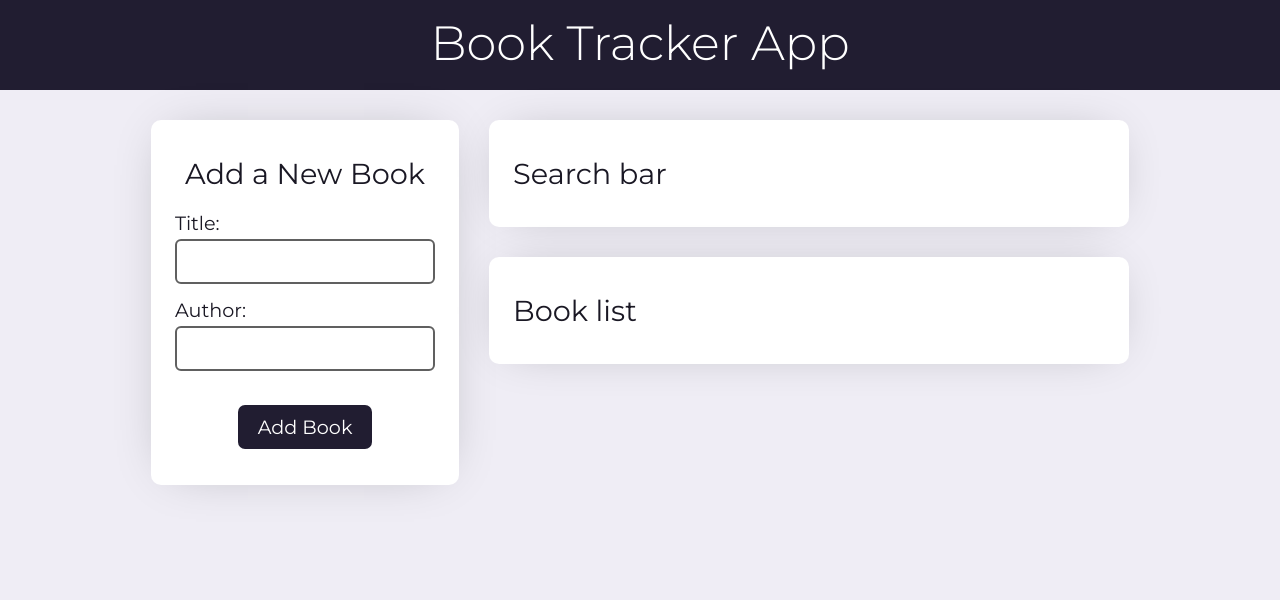
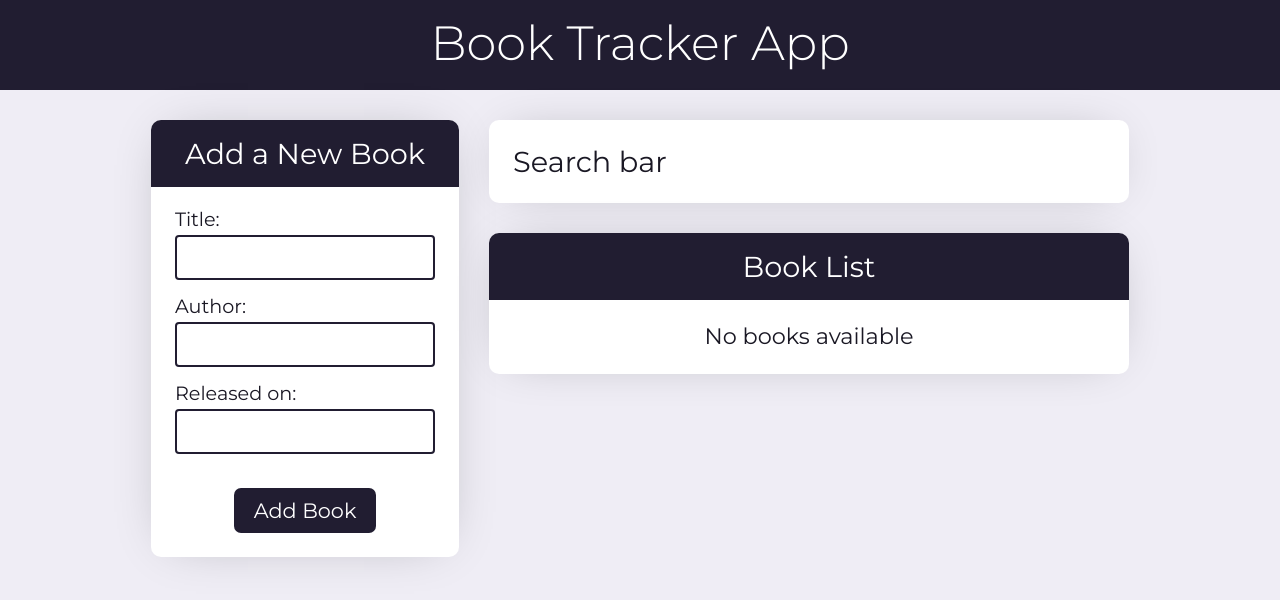
Before and after one commit to alexeymasasin/book-tracker-app, a React (Create React App) app in the folder frontend/: page / in a window 1280 px wide. Shown: the top 600 px of the page. Built offline with nearby package versions, Linux system fonts and the light colour scheme.

Commit message:
Book list component added, functionality provided

```diff
--- a/frontend/src/components/BookList/BookList.jsx
+++ b/frontend/src/components/BookList/BookList.jsx
@@ -1,9 +1,29 @@
 import styles from './BookList.module.css';
+import {useSelector} from 'react-redux';
+import SingleBook from './SingleBook';
 
 const BookList = () => {
+  const books = useSelector(state => state.books);
+
   return (
     <div className={`book-list ${styles.window}`}>
-      <h2>Book list</h2>
+      <div className={styles.heading}>
+        <h2>Book List</h2>
+      </div>
+      <div className={styles.wrapper}>
+        {
+          books.length === 0 ?
+            <p>No books available</p> :
+            <ul>
+              {books.map((book, i) => (
+                <SingleBook title={book.title} author={book.author}
+                            releaseDate={book.releaseDate}
+                            key={i} index={i}
+                            lastChild={i === books.length - 1}/>
+              ))}
+            </ul>
+        }
+      </div>
     </div>
   );
 };
--- a/frontend/src/components/BookList/BookList.module.css
+++ b/frontend/src/components/BookList/BookList.module.css
@@ -1,6 +1,41 @@
 .window {
+  width: 640px;
   margin: 0 auto;
-  width: 640px;
+}
+
+.window h2 {
+  text-align: center;
+}
+
+.window li {
+  list-style: none;
+}
+
+.wrapper {
+  /*padding-top: 24px;*/
+  margin-bottom: -24px;
+}
+
+.wrapper ul {
+  display: flex;
+  flex-direction: column;
+}
+
+.wrapper > p {
+  font-size: 1.4rem;
+  text-align: center;
+  padding: 22px 0 24px;
+}
+
+.heading {
+  background-color: var(--accent_color);
+  color: var(--text_color_contrast);
+  text-align: center;
+  width: calc(100% + 48px);
+  margin: -24px -24px 0;
+  padding: 16px 0;
+  border-top-left-radius: var(--window_border_radius);
+  border-top-right-radius: var(--window_border_radius);
 }
 
 @media (max-width: 1050px) {
--- /dev/null
+++ b/frontend/src/components/BookList/SingleBook.jsx
@@ -0,0 +1,17 @@
+import styles from './SingleBook.module.css';
+
+function SingleBook({title, author, releaseDate, index, lastChild}) {
+  return (
+    <li>
+      <div
+        className={`${styles.wrapper} ${lastChild ? styles.last_child : ''}`}>
+        <p className={styles.index}>{++index}.</p>{' '}
+        <p className={styles.title}>"{title}"</p>{' '}
+        by <p className={styles.author}>{author}</p>{' '}
+        ({releaseDate})
+      </div>
+    </li>
+  );
+}
+
+export default SingleBook;
--- /dev/null
+++ b/frontend/src/components/BookList/SingleBook.module.css
@@ -0,0 +1,40 @@
+li {
+  display: flex;
+  align-items: center;
+  margin-bottom: -2px;
+}
+
+.wrapper {
+  flex: 1;
+  margin: 0 -24px;
+  padding: 24px;
+  transition: all 0.2s;
+  border-top: 2px solid var(--selection_color);
+}
+
+.last_child {
+  border-bottom-left-radius: 10px;
+  border-bottom-right-radius: 10px;
+}
+
+.wrapper:hover {
+  background-color: var(--selection_color);
+}
+
+.wrapper > * {
+  display: inline-block;
+}
+
+.title {
+  font-size: 1.3rem;
+}
+
+.author {
+  font-weight: 500;
+  font-size: 1.3rem;
+}
+
+.index {
+  font-size: 1.3rem;
+  font-weight: 500;
+}
--- a/frontend/src/components/Form/Form.jsx
+++ b/frontend/src/components/Form/Form.jsx
@@ -6,24 +6,29 @@ import {addBook} from '../../redux/books/actionCreators';
 const Form = () => {
   const [title, setTitle] = useState('');
   const [author, setAuthor] = useState('');
+  const [releaseDate, setReleaseDate] = useState('');
   const dispatch = useDispatch();
 
   const handleSubmit = (e) => {
     e.preventDefault();
-    if (title && author) {
+    if (title && author && releaseDate) {
       const book = {
         title,
         author,
+        releaseDate,
       };
       dispatch(addBook(book));
       setTitle('');
       setAuthor('');
+      setReleaseDate('');
     }
   };
 
   return (
     <div className={`form ${styles.window}`}>
-      <h2>Add a New Book</h2>
+      <div className={styles.heading}>
+        <h2>Add a New Book</h2>
+      </div>
       <form onSubmit={handleSubmit}>
         <label htmlFor="title">
           Title:
@@ -35,7 +40,18 @@ const Form = () => {
           <input type="text" id="author" value={author}
                  onChange={(e) => setAuthor(e.target.value)}/>
         </label>
-        <button type="submit">Add Book</button>
+        <label htmlFor="release-date">
+          Released on:
+          <input type="text" id="release-date" value={releaseDate}
+                 onChange={(e) => setReleaseDate(e.target.value)}/>
+        </label>
+        <button disabled={!(title && author && releaseDate)}
+                className={!(title && author && releaseDate)
+                  ? styles.disabled
+                  : ''}
+                type="submit">
+          Add Book
+        </button>
       </form>
     </div>
   );
--- a/frontend/src/components/Form/Form.module.css
+++ b/frontend/src/components/Form/Form.module.css
@@ -4,6 +4,18 @@
   margin: 0 auto;
   gap: 20px;
   align-items: center;
+  height: 100%;
+}
+
+.heading {
+  background-color: var(--accent_color);
+  color: var(--text_color_contrast);
+  text-align: center;
+  width: calc(100% + 48px);
+  margin: -24px -24px 0;
+  padding: 16px 0;
+  border-top-left-radius: var(--window_border_radius);
+  border-top-right-radius: var(--window_border_radius);
 }
 
 .window > form {
@@ -25,8 +37,8 @@
   width: 100%;
   font-size: 1.3rem;
   display: block;
-  border: 2px solid var(--text_color_secondary);
-  border-radius: 6px;
+  border: 2px solid var(--accent_color);
+  border-radius: 4px;
   padding: 8px 10px;
   outline: 1px solid transparent;
   transition: all 0.3s;
@@ -36,10 +48,10 @@
   outline: 1px solid var(--accent_color);
 }
 
-.window > form button {
+.window > form > button {
   background-color: var(--accent_color);
   color: var(--text_color_contrast);
-  font-size: 1.2rem;
+  font-size: 1.3rem;
   border: none;
   border-radius: 7px;
   padding: 10px 20px;
@@ -49,21 +61,21 @@
   transition: all 0.3s;
 }
 
+.window > form > button.disabled {
+
+}
+
 .window > form button:focus {
   box-shadow: var(--window_shadow);
   outline: 1px solid var(--accent_color);
 }
 
 @media (hover: hover) {
-  .window > form button:hover {
-    background-color: var(--accent_color_darker);
-  }
+
 }
 
 @media (hover: none) {
-  .window > form button:active {
-    background-color: var(--accent_color_darker);
-  }
+
 }
 
 @media (max-width: 1050px) {
--- a/frontend/src/index.css
+++ b/frontend/src/index.css
@@ -5,7 +5,7 @@
   --window_bg_color: #FFFFFF;
   --accent_color: #211D31;
   --accent_color_darker: #1A1824;
-  --selection_color: #e1e1da;
+  --selection_color: #d8d8dc;
 
   --text_color_primary: #1A1824;
   --text_color_secondary: #606060;
@@ -16,7 +16,7 @@
   --fav_color: #F2A622;
 
   --window_border_radius: 10px;
-  --window_padding: 36px 24px;
+  --window_padding: 24px;
   --window_shadow: 0 0 50px -20px rgba(0, 0, 0, 0.3);
 }
 
@@ -26,6 +26,10 @@
   padding: 0;
   margin: 0;
   font-family: "Montserrat", sans-serif;
+}
+
+html {
+  overflow-x: hidden;
 }
 
 body {
```
